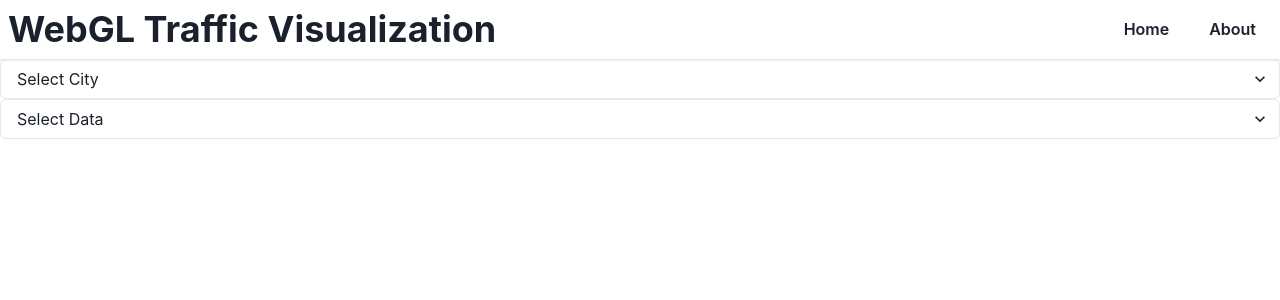
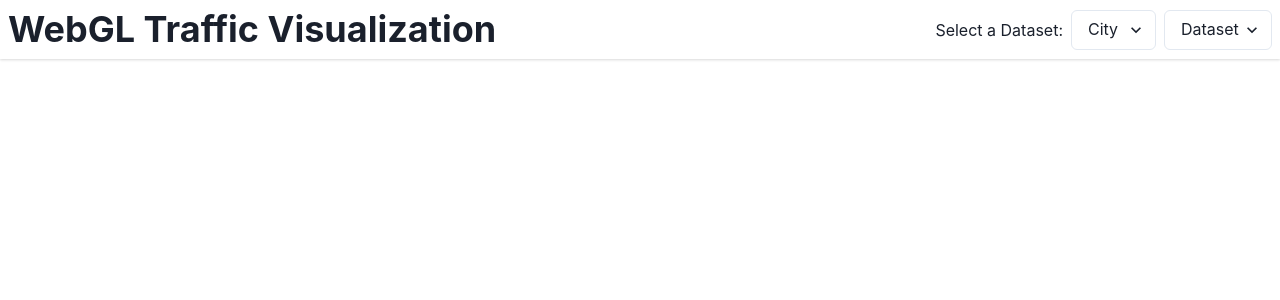
Before and after one commit to yk2099/traffic-data-visualization, a Next.js app: page / in a window 1280 px wide. Shown: the top 300 px of the page. Built offline with nearby package versions, Linux system fonts and the light colour scheme.

Commit message:
Reorganize component folders and refactor select to be reusable

```diff
--- a/app/layout.tsx
+++ b/app/layout.tsx
@@ -1,6 +1,6 @@
 "use client"
 import { ChakraProvider } from '@chakra-ui/react'
-import Navbar from '@/components/Navbar'
+import { Navbar } from '@/components/Navbar';
 
 export default function RootLayout({
   children,
--- a/app/page.tsx
+++ b/app/page.tsx
@@ -1,12 +1,8 @@
 import Image from 'next/image'
-import City from '@/components/Select/City'
-import Data from '@/components/Select/Data'
 
 export default function Home() {
   return (
     <div>
-      <City />
-      <Data />
     </div>
   )
 }
--- a/components/Navbar.tsx
+++ /dev/null
@@ -1,14 +0,0 @@
-import { Button, Flex, HStack, Heading, Spacer } from "@chakra-ui/react";
-
-export default function Navbar() {
-  return (
-    <Flex p={'0.5rem'} boxShadow='base'>
-      <Heading as="h1">WebGL Traffic Visualization</Heading>
-      <Spacer />
-      <HStack>
-        <Button bg={'transparent'}>Home</Button>
-        <Button bg={'transparent'}>About</Button>
-      </HStack>
-    </Flex>
-  )
-}
--- /dev/null
+++ b/components/Navbar/Navbar.tsx
@@ -0,0 +1,15 @@
+import { Text, Flex, Heading, Box } from "@chakra-ui/react";
+import { SelectComponent } from "../Select";
+
+export function Navbar() {
+  return (
+    <Flex p={'0.5rem'} boxShadow='base' justifyContent={'space-between'}>
+      <Heading as="h1">WebGL Traffic Visualization</Heading>
+      <Flex alignItems={'center'} gap={'0.5rem'}>
+        <Text >Select a Dataset: </Text>
+        <SelectComponent options={['NYC', 'LA']} placeholder={"City"} />
+        <SelectComponent options={['Tree', 'Traffic']} placeholder={"Dataset"} />
+      </Flex>
+    </Flex>
+  )
+}
--- /dev/null
+++ b/components/Navbar/index.tsx
@@ -0,0 +1 @@
+export { Navbar } from './Navbar'
--- a/components/Select/City.tsx
+++ /dev/null
@@ -1,12 +0,0 @@
-"use client"
-
-import { Select } from "@chakra-ui/react";
-
-export default function City() {
-  return (
-    <Select placeholder='Select City'>
-      <option value='la'>LA</option>
-      <option value='nyc'>NYC</option>
-    </Select>
-  )
-}
--- a/components/Select/Data.tsx
+++ /dev/null
@@ -1,10 +0,0 @@
-import { Select } from "@chakra-ui/react";
-
-export default function Data() {
-  return (
-    <Select placeholder='Select Data'>
-      <option value='tree'>Tree</option>
-      <option value='active-business'>Active Business</option>
-    </Select>
-  )
-}
--- /dev/null
+++ b/components/Select/Select.tsx
@@ -0,0 +1,18 @@
+"use client"
+
+import { Select } from "@chakra-ui/react";
+
+interface Props {
+  options: string[]
+  placeholder: string
+}
+
+export function SelectComponent({ options, placeholder }: Props) {
+  return (
+    <Select w={'fit-content'} placeholder={placeholder}>
+      {options.map((option) => (
+        <option key={option} value={option}>{option}</option>
+      ))}
+    </Select>
+  );
+}
--- /dev/null
+++ b/components/Select/index.tsx
@@ -0,0 +1 @@
+export { SelectComponent } from './Select'
```
